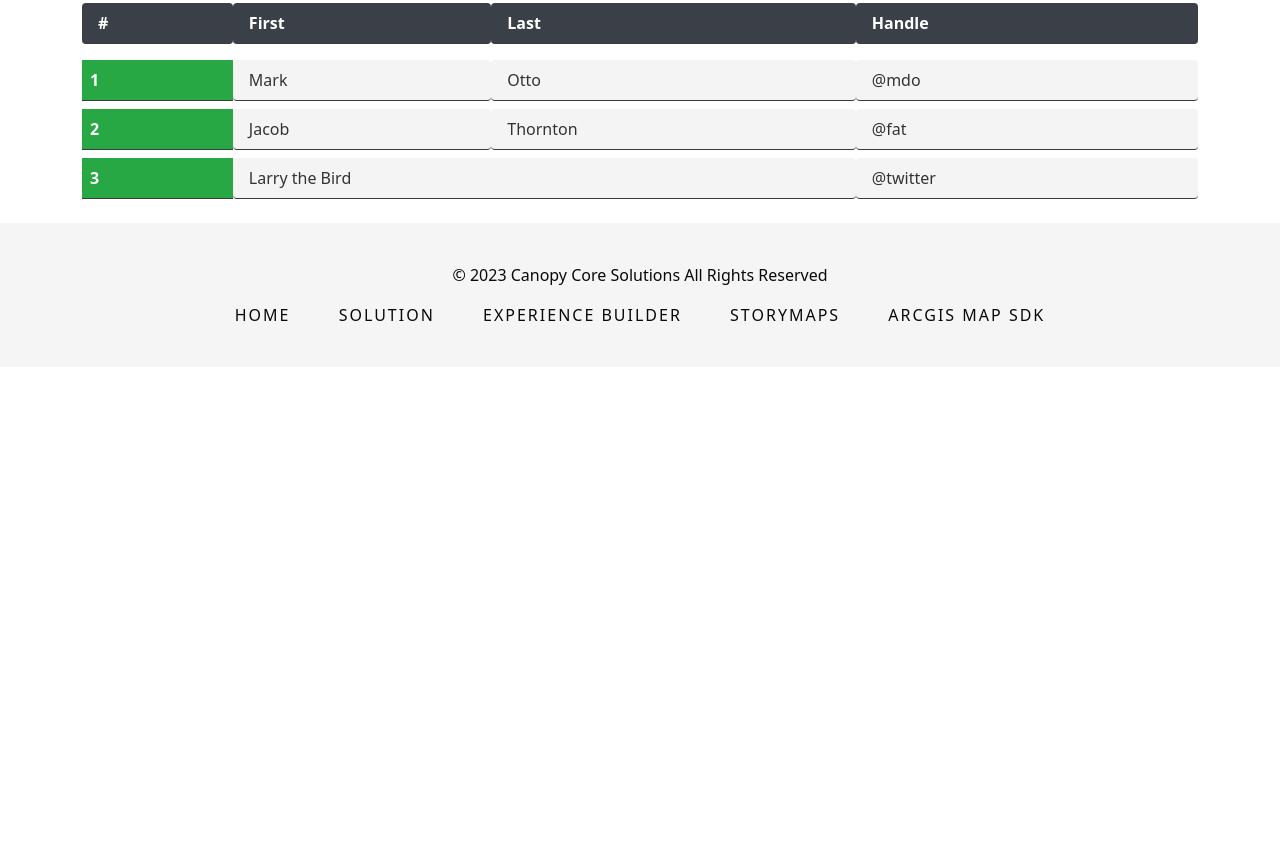
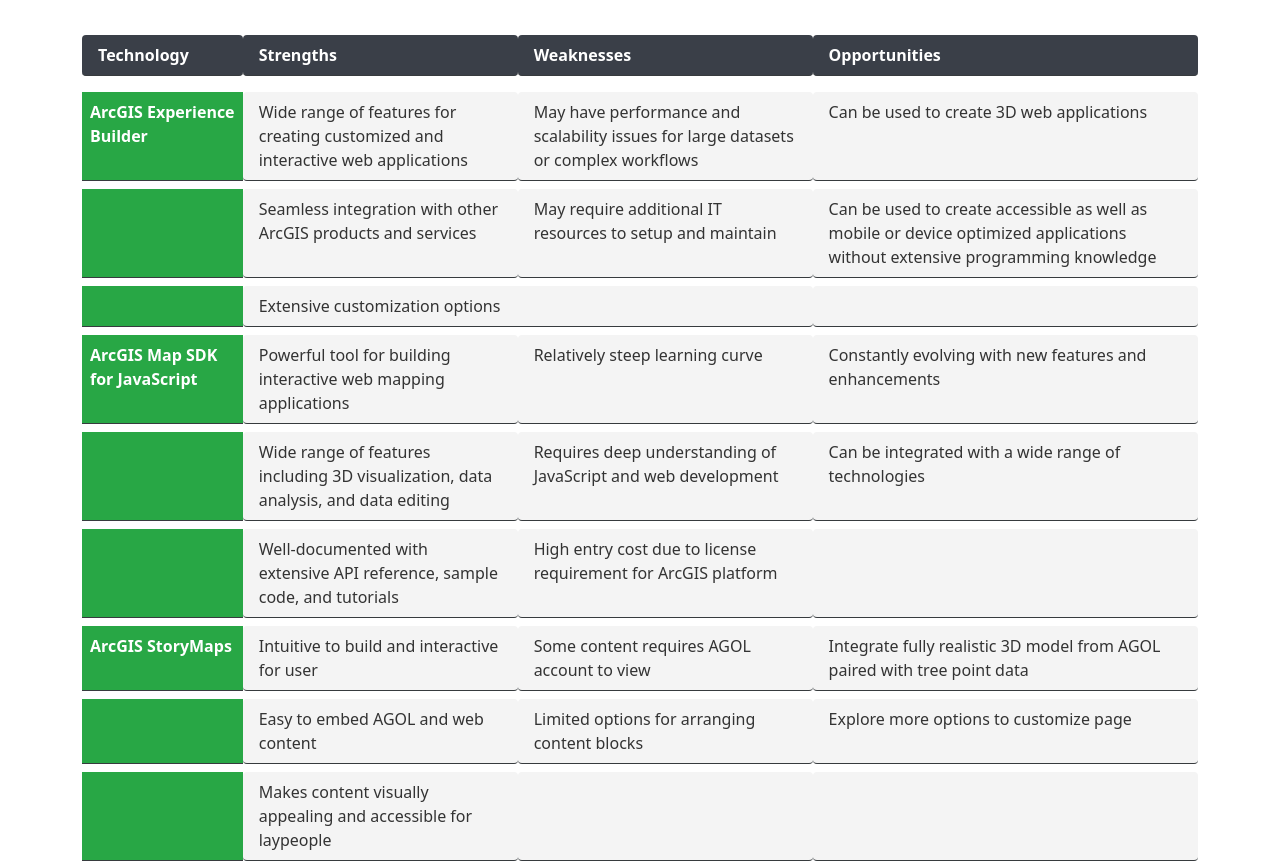
Before and after one commit to UNIEKM/WebGISGP, a plain HTML site: page solution.html in a window 1280 px wide. Shown: the part 274-1139 px from the top of the page. Before the commit the page ends 800 px from the top, so only its background shows below. Drawn offline with nearby package versions, Linux system fonts and the light colour scheme.

Commit message:
Comit: Solutions Content In Table

```diff
--- a/myscripts.js
+++ b/myscripts.js
@@ -50,32 +50,7 @@ function topFunction() {
 }
 
 
+
 //Solutions boostrap table
 document.addEventListener("DOMContentLoaded", function () {
-  const getCellValue = (tr, idx) =>
-    tr.children[idx].innerText || tr.children[idx].textContent;
-
-  const comparer = (idx, asc) => (a, b) =>
-    ((v1, v2) =>
-      v1 !== "" && v2 !== "" && !isNaN(v1) && !isNaN(v2)
-        ? v1 - v2
-        : v1.toString().localeCompare(v2))(
-      getCellValue(asc ? a : b, idx),
-      getCellValue(asc ? b : a, idx)
-    );
-
-  document.querySelectorAll("th").forEach((th) =>
-    th.addEventListener("click", () => {
-      const table = th.closest("table");
-      const tbody = table.querySelector("tbody");
-      Array.from(tbody.querySelectorAll("tr"))
-        .sort(
-          comparer(
-            Array.from(th.parentNode.children).indexOf(th),
-            (this.asc = !this.asc)
-          )
-        )
-        .forEach((tr) => tbody.appendChild(tr));
-    })
-  );
 });
--- a/solution.html
+++ b/solution.html
@@ -56,7 +56,9 @@
         <!-- <div class="menu_bar"> </div> -->
       </div>
     </nav>
-
+    <div class="row"></div>
+    <div class="wrapper">
+    <div class="main">
     <div class="row">
       <h2 class="h2text">Solution</h2>
     </div>
@@ -68,30 +70,71 @@
             <caption id="table-caption" class="visually-hidden">An example of a responsive and accessible table</caption>
             <thead>
               <tr>
-                <th scope="col">#</th>
-                <th scope="col">First</th>
-                <th scope="col">Last</th>
-                <th scope="col">Handle</th>
+                <th scope="col">Technology </th>
+                <th scope="col">Strengths</th>
+                <th scope="col">Weaknesses</th>
+                <th scope="col">Opportunities</th>
               </tr>
             </thead>
+
             <tbody>
               <tr>
-                <th scope="row">1</th>
-                <td>Mark</td>
-                <td>Otto</td>
-                <td>@mdo</td>
+                <th scope="row">ArcGIS Experience Builder</th>
+                <td>Wide range of features for creating customized and interactive web applications</td>
+                <td> May have performance and scalability issues for large datasets or complex workflows</td>
+                <td>Can be used to create 3D web applications</td>
               </tr>
               <tr>
-                <th scope="row">2</th>
-                <td>Jacob</td>
-                <td>Thornton</td>
-                <td>@fat</td>
+                <th scope="row"></th>
+                <td>Seamless integration with other ArcGIS products and services</td>
+                <td>May require additional IT resources to setup and maintain</td>
+                <td>Can be used to create accessible as well as mobile or device optimized applications without extensive programming knowledge</td>
               </tr>
               <tr>
-                <th scope="row">3</th>
-                <td colspan="2">Larry the Bird</td>
-                <td>@twitter</td>
+                <th scope="row"></th>
+                <td colspan="2">Extensive customization options</td>
+                <td></td>
               </tr>
+
+
+              <tr>
+                <th scope="row">ArcGIS Map SDK for JavaScript</th>
+                <td>Powerful tool for building interactive web mapping applications</td>
+                <td> Relatively steep learning curve</td>
+                <td>Constantly evolving with new features and enhancements</td>
+              </tr>
+              <tr>
+                <th scope="row"></th>
+                <td>Wide range of features including 3D visualization, data analysis, and data editing</td>
+                <td>Requires deep understanding of JavaScript and web development</td>
+                <td>Can be integrated with a wide range of technologies</td>
+              </tr>
+              <tr>
+                <th scope="row"></th>
+                <td>Well-documented with extensive API reference, sample code, and tutorials</td>
+                <td>High entry cost due to license requirement for ArcGIS platform</td>
+                <td></td>
+              </tr>
+
+              <tr>
+                <th scope="row">ArcGIS StoryMaps</th>
+                <td>Intuitive to build and interactive for user</td>
+                <td>Some content requires AGOL account to view</td>
+                <td>Integrate fully realistic 3D model from AGOL paired with tree point data</td>
+              </tr>
+              <tr>
+                <th scope="row"></th>
+                <td>Easy to embed AGOL and web content</td>
+                <td>Limited options for arranging content blocks</td>
+                <td>Explore more options to customize page</td>
+              </tr>
+              <tr>
+                <th scope="row"></th>
+                <td>Makes content visually appealing and accessible for laypeople</td>
+                <td></td>
+                <td></td>
+              </tr>
+
             </tbody>
           </table>
         </div>
@@ -99,16 +142,6 @@
 
       <script src="https://code.jquery.com/jquery-3.6.0.min.js"></script>
       <script src="https://cdn.jsdelivr.net/npm/bootstrap@5.1.3/dist/js/bootstrap.bundle.min.js"></script>
-
-
-
-
-
-
-
-
-
-
 
 
     <footer>
--- a/stylesheet.css
+++ b/stylesheet.css
@@ -13,7 +13,9 @@ body, html {
   line-height: 1.8;
   font-family: 'Segoe UI', Tahoma, Verdana, sans-serif, sans-serif;
 }
-
+.main {
+  flex: 1;
+}
 
 /*Top Botton Style Section Start*/
 #TopBtn {
@@ -597,7 +599,7 @@ h6 { /* Heading - Main page Bold Paragraph Titles*/
   border-radius: 0.25rem;
 }
 .table-custom tbody tr:hover {
-  background-color: rgba(58, 63, 72, 0.15);
+  background-color: #5a5959;
 }
 .table-custom tbody td {
   background-color: #f4f4f4;
@@ -609,4 +611,7 @@ h6 { /* Heading - Main page Bold Paragraph Titles*/
   background-color: #28a745;
   color: #ffffff;
 }
+
+
+
 /*End solutions page Bootstrap table*/
```
